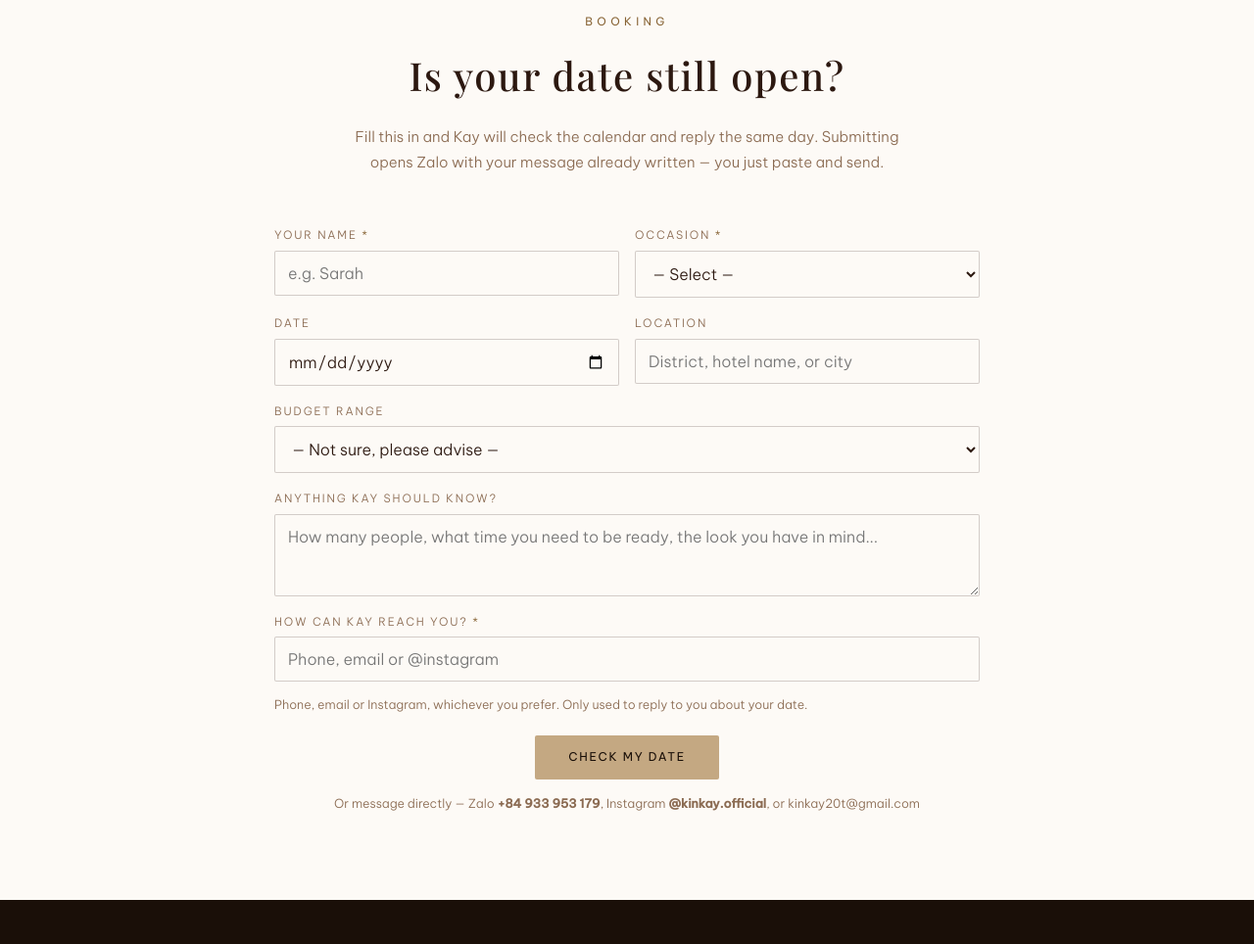
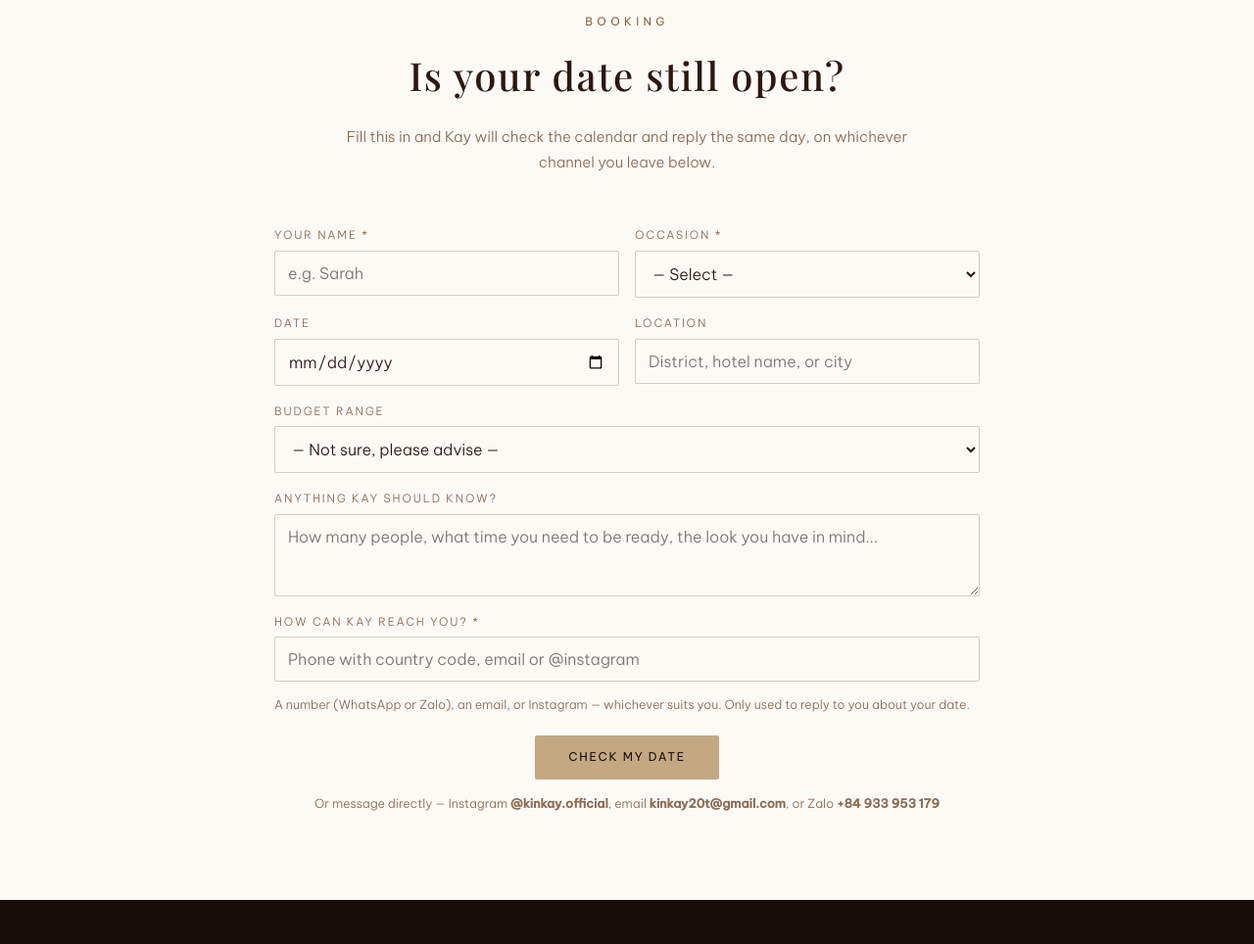
Before and after one commit to Vannhattan87/kinkay-site, a website: page static/en/index.html in a window 1280 px wide. Shown: the part 6340-7304 px from the top of the page at 98% size. Drawn offline with Linux system fonts and the light colour scheme.

Commit message:
Trang EN: bo loi hua Zalo, them WhatsApp va quy doi USD
Khach chinh cua Kay la khach nuoc ngoai sang VN, phan lon khong dung Zalo.

- static/en/index.html: bo cau "Submitting opens Zalo with your message already
  written - you just paste and send" ngay tren form. Khach doc cau nay TRUOC khi
  dien va hieu la phai co Zalo moi dung duoc, roi bo di. Code that ra chi mo Zalo
  khi lien he khach nhap chinh la so Zalo.
- static/en/index.html: form-note doi thu tu, Instagram + email truoc, Zalo cuoi.
- static/en/index.html: bang ngan sach them quy doi USD (~26k VND/USD, lam tron,
  co dau ~). Gia VND khong doi.
- static/assets/page.js: LF_T ban EN - placeholder nhac country code, hint nhac
  WhatsApp. Phai sua o day vi paintContact() ghi de placeholder/label/hint trong HTML.

Trang tieng Viet giu nguyen loi hua Zalo - dung cho khach Viet.

Co-Authored-By: Claude Opus 5 <noreply@anthropic.com>
Claude-Session: https://claude.ai/code/session_01WvZhkjVBAgQ47spwdAfo6R

```diff
--- a/static/assets/page.js
+++ b/static/assets/page.js
@@ -264,9 +264,9 @@
      khách (lỗi bản 12/09 trên trang chủ). */
   var LF_T = {
     label: { vi: 'Kay liên hệ lại bạn bằng', en: 'How can Kay reach you?' },
-    ph:    { vi: 'Số Zalo, email hoặc @instagram', en: 'Phone, email or @instagram' },
+    ph:    { vi: 'Số Zalo, email hoặc @instagram', en: 'Phone with country code, email or @instagram' },
     hint:  { vi: 'Số điện thoại, email hay Instagram đều được. Kay chỉ dùng để trả lời bạn về lịch.',
-             en: 'Phone, email or Instagram, whichever you prefer. Only used to reply to you about your date.' },
+             en: 'A number (WhatsApp or Zalo), an email, or Instagram \u2014 whichever suits you. Only used to reply to you about your date.' },
     bad:   { vi: 'Kay chưa đọc được liên hệ này. Bạn thử số điện thoại (0901234567), email, hoặc @instagram nhé.',
              en: 'Kay could not read that. Try a phone number with country code (+14155550123), an email, or @instagram.' }
   };
--- a/static/en/index.html
+++ b/static/en/index.html
@@ -323,8 +323,12 @@
     <div class="section-head reveal">
       <div class="eyebrow">Booking</div>
       <h2>Is your date still open?</h2>
-      <p>Fill this in and Kay will check the calendar and reply the same day. Submitting opens
-         Zalo with your message already written — you just paste and send.</p>
+      <!-- 15/09/2026: ban cu hua "Submitting opens Zalo ... paste and send". Khach chinh cua
+           Kay la khach nuoc ngoai sang VN, phan lon khong co Zalo, nen cau do doc ra thanh
+           "phai co Zalo moi dung duoc form" va ho bo di TRUOC khi dien. Code that ra chi mo
+           Zalo khi lien he khach nhap chinh la so Zalo; con lai di nhanh cam on thuong. -->
+      <p>Fill this in and Kay will check the calendar and reply the same day, on whichever
+         channel you leave below.</p>
     </div>
     <form class="lead-form reveal" id="leadForm" novalidate>
       <!-- 12/09/2026 — BAY BOT (honeypot). O nay an, nguoi that khong bao gio thay va
@@ -364,12 +368,15 @@
         </div>
         <div class="fld full">
           <label for="lfBudget">Budget range</label>
+          <!-- 15/09/2026: them quy doi USD. Khach nuoc ngoai khong co cam giac ve "3.5M VND",
+               ho doan bua roi chon dai thap hon thuc te (xem lead KK-260914-005). Ty gia lam tron
+               ~26.000 VND/USD, co dau ~ va khong dung lam gia niem yet. Gia VND KHONG doi. -->
           <select id="lfBudget" name="budget">
             <option value="">— Not sure, please advise —</option>
-            <option>Under 2M VND</option>
-            <option>2 – 3.5M VND</option>
-            <option>3.5 – 5M VND</option>
-            <option>Over 5M VND</option>
+            <option>Under 2M VND (under ~US$75)</option>
+            <option>2 – 3.5M VND (~US$75 – 135)</option>
+            <option>3.5 – 5M VND (~US$135 – 190)</option>
+            <option>Over 5M VND (over ~US$190)</option>
           </select>
         </div>
         <div class="fld full">
@@ -393,8 +400,8 @@
       </div>
       <div class="form-actions">
         <button class="btn" type="submit">Check my date</button>
-        <p class="form-note">Or message directly — Zalo <b>+84 933 953 179</b>,
-          Instagram <b>@kinkay.official</b>, or kinkay20t@gmail.com</p>
+        <p class="form-note">Or message directly — Instagram <b>@kinkay.official</b>,
+          email <b>kinkay20t@gmail.com</b>, or Zalo <b>+84 933 953 179</b></p>
       </div>
       <div class="form-msg" id="leadMsg" role="status" aria-live="polite"></div>
     </form>
```
